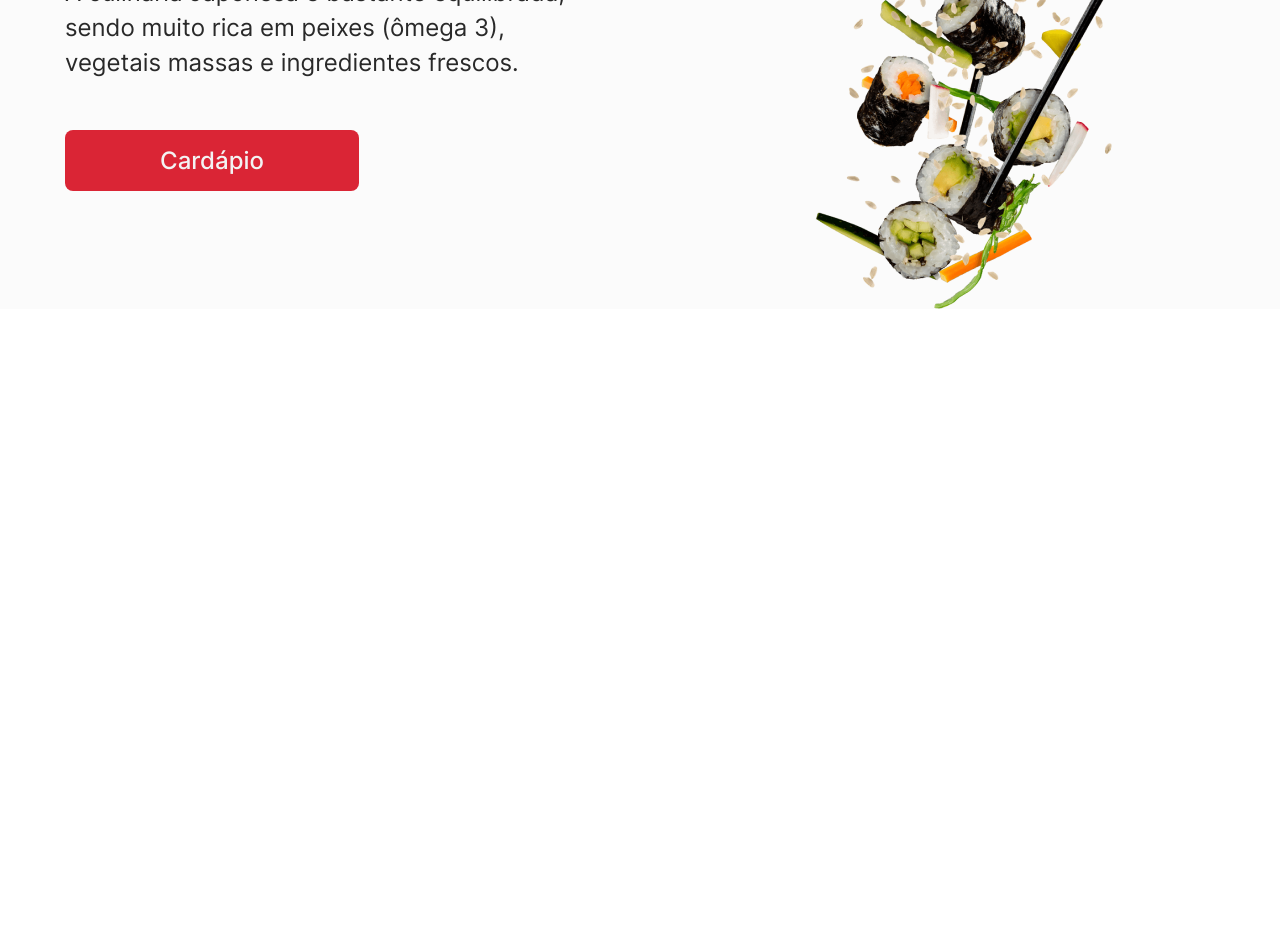
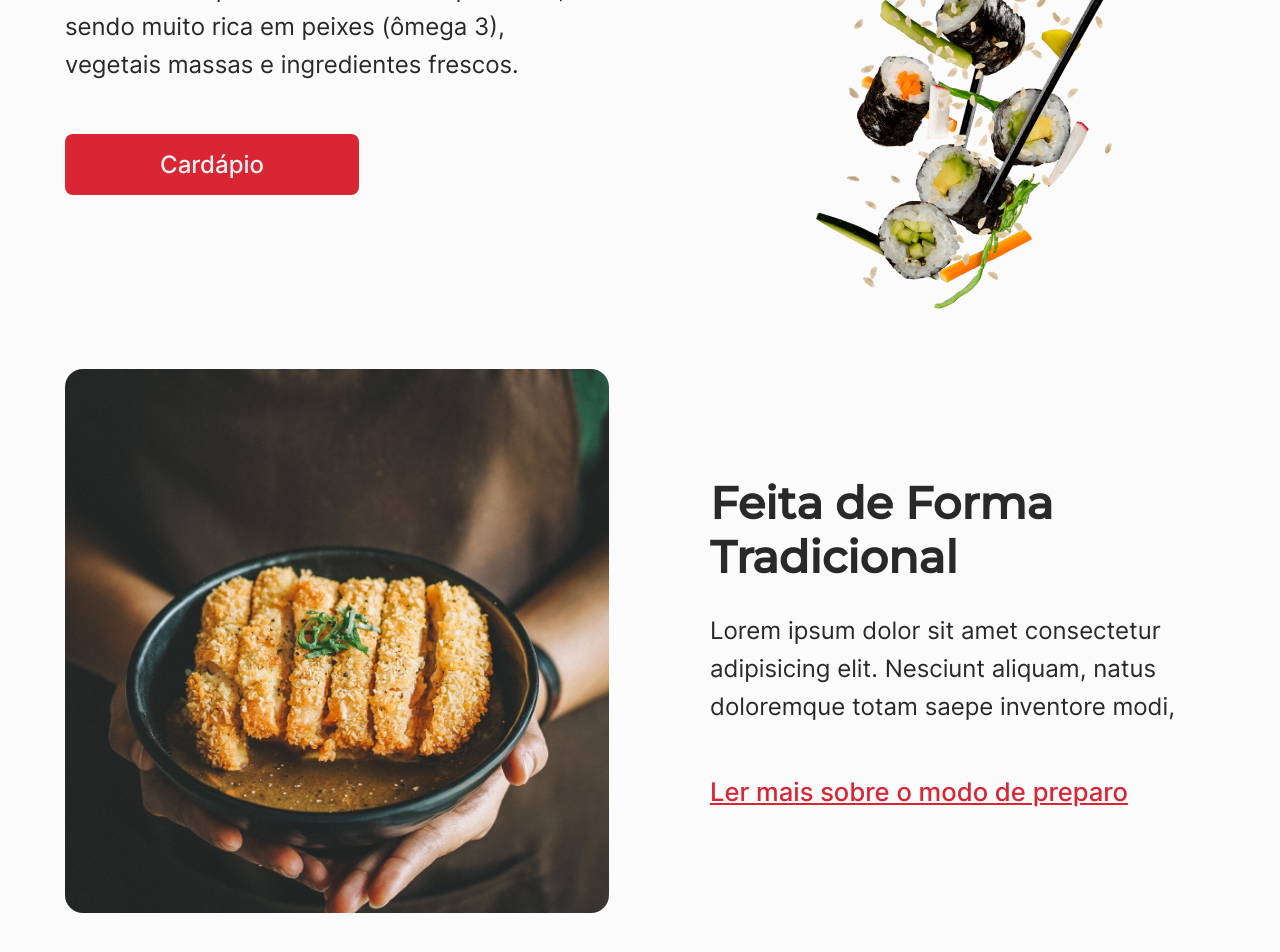
Before and after one commit to AdrianoAmorim/FoodJp_React, a React (Vite) app: page / in a window 1280 px wide. Shown: the part 406-1358 px from the top of the page. Before the commit the page ends 800 px from the top, so only its background shows below. Built offline with nearby package versions, Linux system fonts and the light colour scheme.

Commit message:
feat: adiciona a secao  modo de preparo

```diff
--- a/src/pages/Home/index.tsx
+++ b/src/pages/Home/index.tsx
@@ -2,6 +2,7 @@ import { ContainerLimiter } from "../../components/ContainerLimiter"
 import { HeaderComponent } from "../../components/HeaderComponent";
 import * as C from "./styled";
 import Sushi from "../../assets/img/sushi-japanese.png";
+import SeguraPrato from "../../assets/img/imgSegurandoPrato.png";
 import { Button } from "../../components/ButtonComponent";
 
 
@@ -12,7 +13,7 @@ export const Home = () => {
                 <HeaderComponent />
                 <C.Main>
                     <C.Section id="cardapio">
-                        <C.BoxTextCardapio>
+                        <C.BoxText>
                             <h2>Comida Oriental</h2>
                             <p>A culinária Japonesa é bastante equilibrada,
                                 sendo muito rica em peixes (ômega 3), vegetais
@@ -25,10 +26,24 @@ export const Home = () => {
                                 height={16}
                                 border={0}>
                                 Cardápio</Button>
-                        </C.BoxTextCardapio>
-                        <C.BoxImgCardapio>
+                        </C.BoxText>
+                        <C.BoxImg>
                             <img src={Sushi} />
-                        </C.BoxImgCardapio>
+                        </C.BoxImg>
+                    </C.Section>
+
+                    <C.Section id="modoPreparo">
+                         <C.BoxImg id="boxImgPreparo">
+                            <img src={SeguraPrato} />
+                        </C.BoxImg>
+                        <C.BoxText>
+                            <h2>Feita de Forma Tradicional</h2>
+                            <p>Lorem ipsum dolor sit amet consectetur adipisicing elit.
+                                 Nesciunt aliquam, natus doloremque totam saepe inventore modi,
+                            </p>
+                            <a href="" id="linkModoPreparo">Ler mais sobre o modo de preparo</a>
+                        </C.BoxText>
+
                     </C.Section>
                 </C.Main>
             </ContainerLimiter>
--- a/src/pages/Home/styled.ts
+++ b/src/pages/Home/styled.ts
@@ -5,6 +5,12 @@ export const Container = styled.div`
     justify-content: center;
     width: 100vw;
     background-color: var(--bgPage);
+    & #modoPreparo #linkModoPreparo{
+        font-size: 1.6rem;
+        color: var(--bgButton);
+        font-family: Inter;
+
+    }
 `;
 
 export const Main = styled.main`
@@ -20,8 +26,15 @@ export const Section = styled.section`
     justify-content: space-between;
     align-items: center;
     width: 100%;
+    margin-bottom: 60px;
+    & #boxImgPreparo{
+        max-width: 34rem;
+         img{
+            border-radius: 18px;
+        }
+    }
 `;
-export const BoxTextCardapio = styled.div`
+export const BoxText = styled.div`
     display: flex;
     justify-content: center;
     align-items: start;
@@ -33,7 +46,7 @@ export const BoxTextCardapio = styled.div`
         font-size: 1.5rem;
         color: var(--title);
         margin: 28px 0 50px 0;
-        line-height: 35px;
+        line-height: 38px;
     }
     h2{
         font-family: Montserrat;
@@ -41,7 +54,7 @@ export const BoxTextCardapio = styled.div`
         font-size: 2.8rem;
     }
 `;
-export const BoxImgCardapio = styled.div`
+export const BoxImg = styled.div`
     display: flex;
     justify-content: center;
     align-items: center;
```
Also changed, not shown: src/assets/img/imgSegurandoPrato.png (renamed from src/assets/img/img segurando prato.png).
